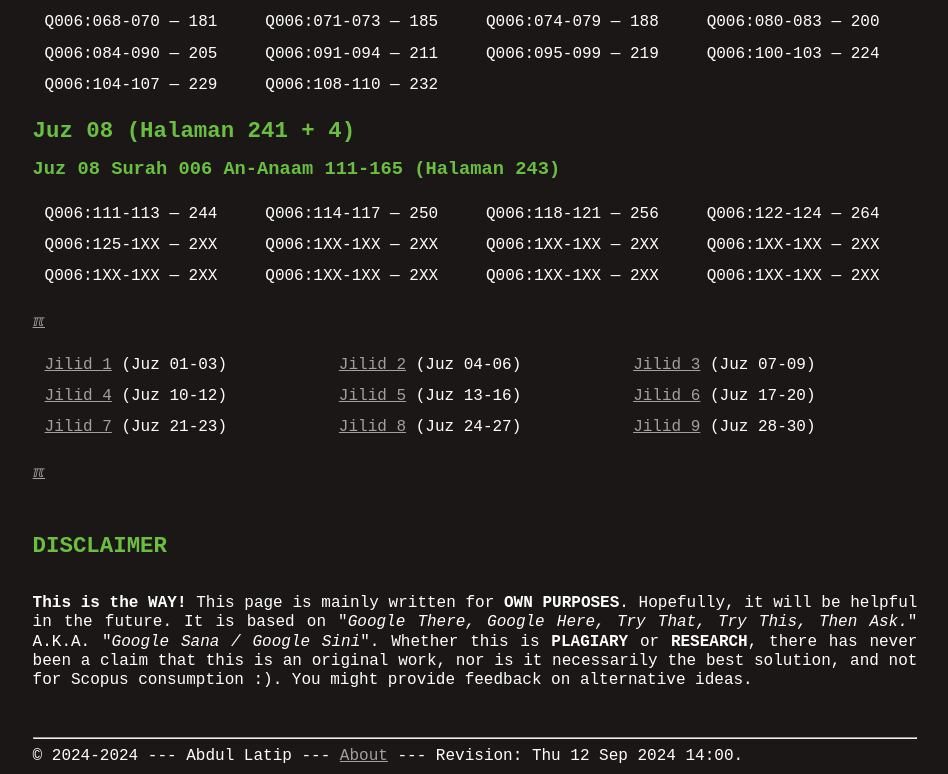
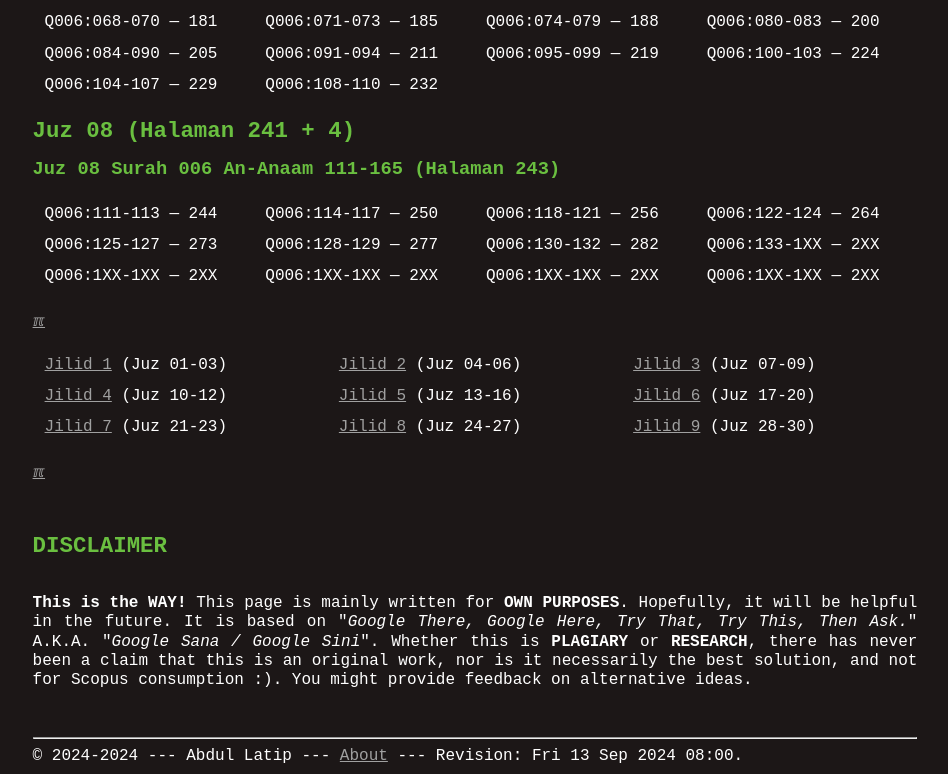
Before and after one commit to dullatip/indexquran, a Jekyll site: the page built from 003.md, in a window 1280 px wide. Shown: the part 1125-1899 px from the top of the page, without its empty margins (165-1113 px from the left). Built offline with Jekyll 4.4.1, drawn with Linux system fonts in a browser that asks for light colours.

Commit message:
modified:   003.md

```diff
--- a/003.md
+++ b/003.md
@@ -33,7 +33,7 @@
 ### Juz 08 Surah 006 An-Anaam  111-165 (Halaman 243)
 
 | Q006:111-113 --- 244 | Q006:114-117 --- 250 | Q006:118-121 --- 256 | Q006:122-124 --- 264 |
-| Q006:125-1XX --- 2XX | Q006:1XX-1XX --- 2XX | Q006:1XX-1XX --- 2XX | Q006:1XX-1XX --- 2XX |
+| Q006:125-127 --- 273 | Q006:128-129 --- 277 | Q006:130-132 --- 282 | Q006:133-1XX --- 2XX |
 | Q006:1XX-1XX --- 2XX | Q006:1XX-1XX --- 2XX | Q006:1XX-1XX --- 2XX | Q006:1XX-1XX --- 2XX |
 
 
--- a/_config.yml
+++ b/_config.yml
@@ -1,4 +1,4 @@
-version:          "Thu 12 Sep 2024 14:00"
+version:          "Fri 13 Sep 2024 08:00"
 copyright:        "2024-2024"
 title:            "Index Tafsir Al-Azhar HAMKA"
 author:           "Abdul Latip"
```
Also changed, not shown: 000.md (+1 -1 lines).
